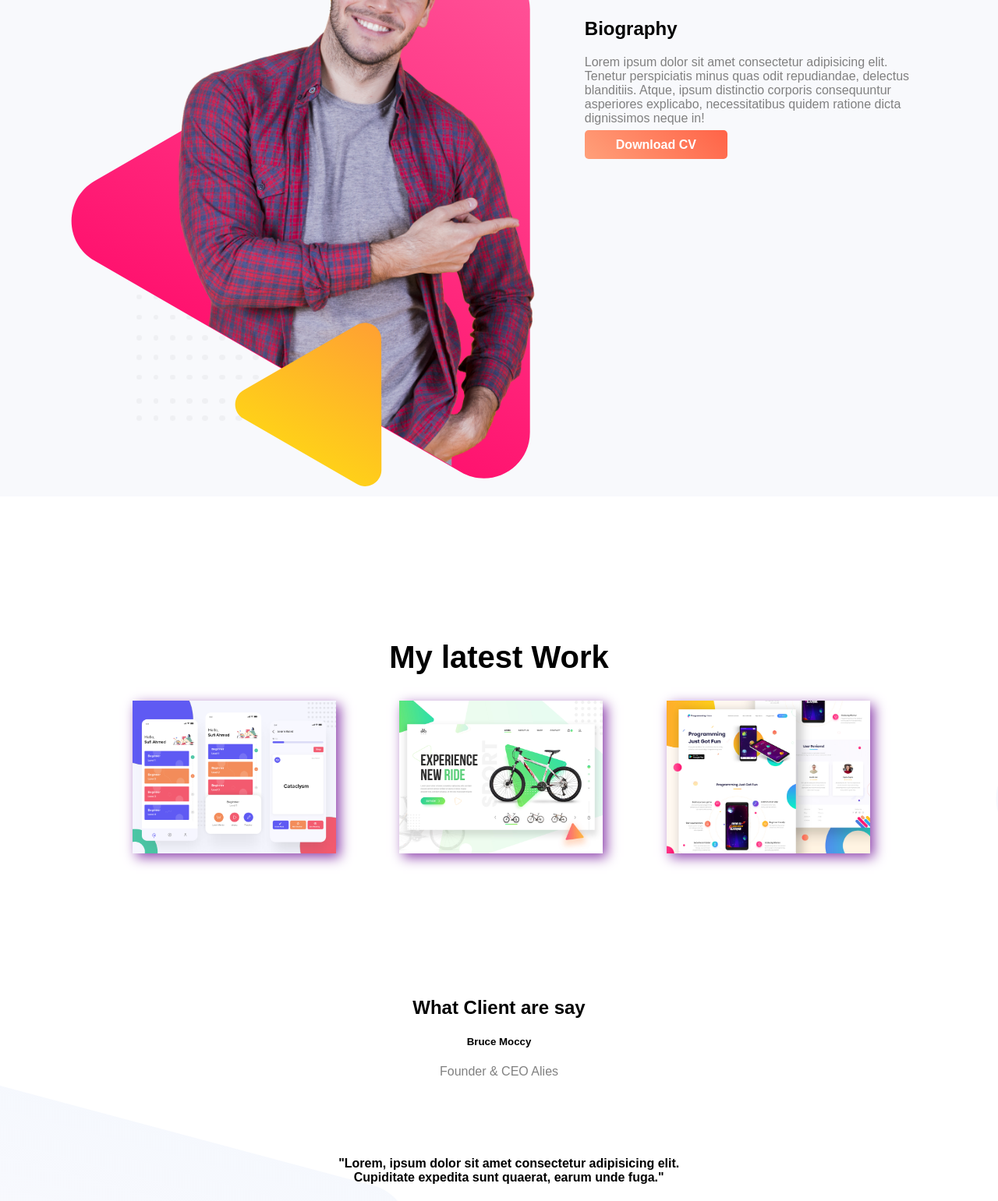
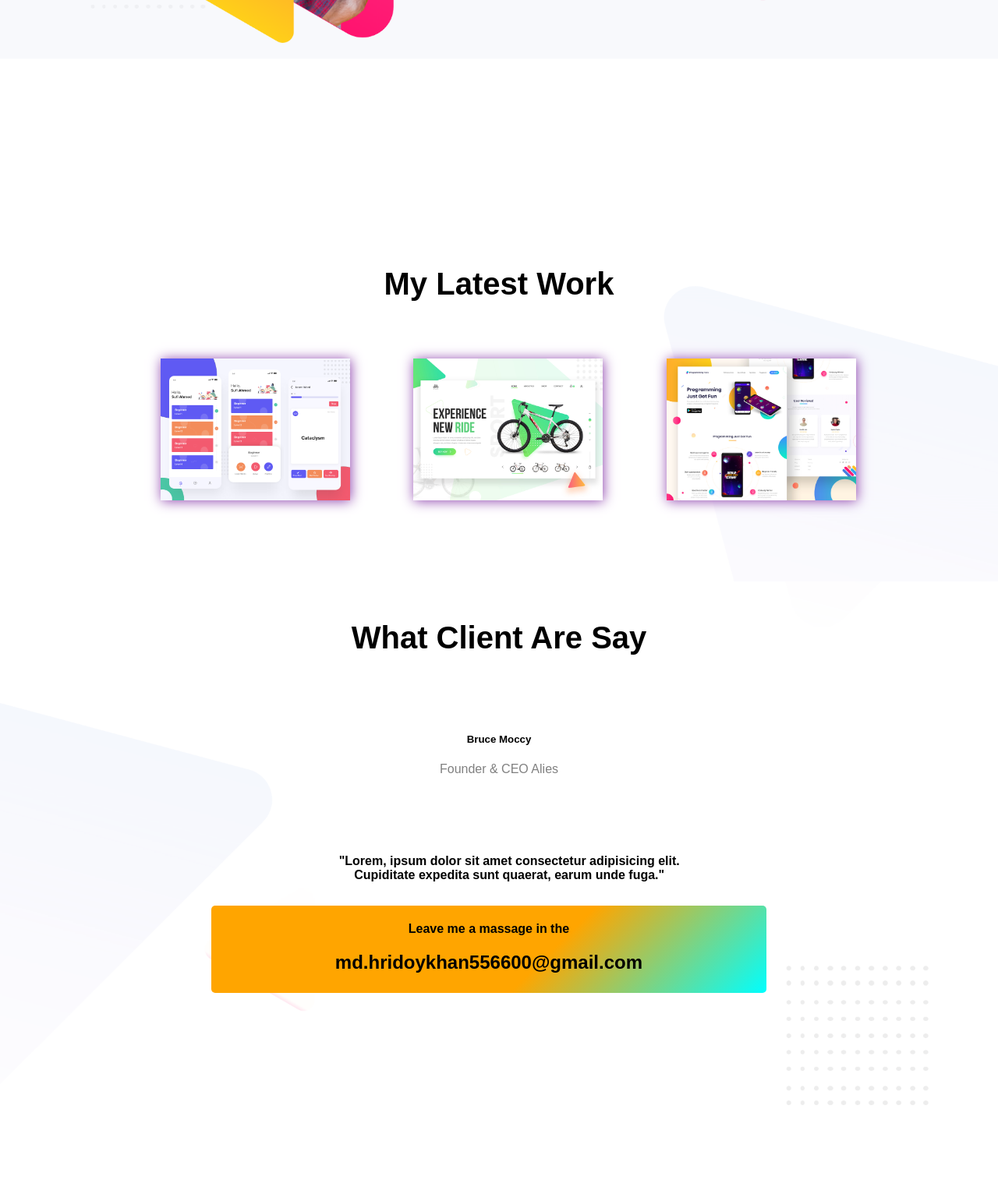
Before and after one commit to mdhridoykhan556600/web-protfolio2, a plain HTML site: page index.html in a window 1280 px wide. Shown: the part 1259-2800 px from the top of the page at 78% size. Drawn offline with Linux system fonts and the light colour scheme; a web font is replaced by a local one.

Commit message:
update my website

```diff
--- a/index.html
+++ b/index.html
@@ -41,7 +41,7 @@
 
      <!--start workfprotfolio section-->
      <div class="workshowoff">
-        <h2>My latest Work</h2>
+        <h2>My Latest Work</h2>
         <div class="container">
             <div class="img-area">
                 <img src="images2/latest-work/work-1.png" alt="img1">
@@ -55,7 +55,7 @@
       <div class="footer">
           <div class="container">
                 <div class="client-footer">
-                    <h2>What Client are say</h2>
+                    <h2>What Client Are Say</h2>
                 </div>
                 <div class="brunce-footer">
                     <h5>Bruce Moccy</h5>
--- a/style.css
+++ b/style.css
@@ -8,17 +8,17 @@ body{
     background-image: url('../images2/header-bg.png');
     background-repeat: no-repeat;
     overflow: hidden;
+    background-size: 100%;
 }
 .container{
     width: 90%;
     margin: auto;
 }
 .left-area{
-    width: 55%;
+    width: 45%;
     float: left;
-    margin-left: 10px;
+    margin-left: 70px;
     margin-top:280px;
-    margin-bottom:80px ;
 }
 .left-area h2{
     font-size: 40px;
@@ -30,10 +30,11 @@ body{
 .left-area p{
     color: grey;
     width:550px;
+    margin-bottom: 30px;
 }
 .left-area a{
     text-decoration: none;
-    background: linear-gradient(45deg, lightsalmon, tomato);
+    background: linear-gradient(45deg, red, blue);
     padding: 10px 40px;
     border-radius: 5px;
     color: white;
@@ -41,10 +42,10 @@ body{
     margin-top: 100px;
 }
 .right-area{
-    width: 35%;
+    width: 45%;
     float: left;
-    margin-top:150px;
-    margin-bottom: 340px;
+    margin-top:120px;
+    margin-bottom: 100px;
 }
 .right-area img{
     width: 500px;
@@ -54,33 +55,38 @@ body{
 body{
     margin: 0;
     padding: 0;
-
 }
 .middle{
     background-image: url('../images2/biography-bg.png');
     background-repeat: no-repeat;
-    padding: 100px 30px;
+    background-size: 100%;
     overflow: hidden;
+    padding: 50px;
 }
 .container{
     width:90%;
     margin:auto;
 }
 .left-area2{
-    width: 60%;
+    width: 50%;
     float: left;
 }
 .right-area2{
-    width: 40%;
+    width: 50%;
     float: left;
-    margin-top: 140px;
+    margin-top: 80px;
+}
+.left-area2 img{
+    width: 400px;
+   margin-bottom: 100px;
 }
 .right-area2 p{
     color: grey;
+    margin-bottom: 30px;
 }
 .right-area2 a{
     text-decoration: none;
-    background: linear-gradient(45deg, lightsalmon, tomato);
+    background: linear-gradient(45deg, red, blue);
     padding: 10px 40px;
     border-radius: 5px;
     color: white;
@@ -95,8 +101,10 @@ body{
     padding: 0;
 }
 .workshowoff{
-    padding: 60px ;
     background-image: url('../images2/latest-work-bg.png');
+    background-size: 100%;
+    padding: 100px;
+    overflow: hidden;
 }
 .container{
     width: 90%;
@@ -108,9 +116,10 @@ body{
 }
 .workshowoff img{
     width: 25%;
+    margin-top: 40px;
     margin-right: 25px;
     margin-left: 52px;
-    box-shadow: 5px 5px 15px rgba(142, 68, 173,1.0);
+    box-shadow: 1px 1px 15px rgba(142, 68, 173,1.0);
 }
 /*end workfprotfolio section*/
 
@@ -122,8 +131,8 @@ body{
 .footer{
     overflow: hidden;
     background-image: url('../images2/footer-bg.png');
-    padding: 100px;
     background-repeat: no-repeat;
+    background-size: 100%;
 }
 .container{
     width: 90%;
@@ -136,33 +145,39 @@ body{
 .gmail-footer{
     text-align: center;
 }
+.client-footer h2{
+    font-size: 40px;
+    margin-top: 50px;
+}
 .lorem-footer{
+    width: 45%;
     margin-top: 100px;
-    width: 45%;
-    margin-left: 280px;
+    margin-left: 330px;
     font-weight: bold;
+}
+.brunce-footer h5{
+    margin-top: 100px;
 }
 .founder-footer{
     color: grey;
-
 }
 .gmail-footer p{
     text-align: center;
 }
 .gmail-footer{
+    width: 60%;
     text-decoration: none;
-    background: linear-gradient(45deg, lightsalmon, tomato);
-    padding: 10px 40px;
+    background: linear-gradient(135deg, orange, orange 60%, cyan);
+    padding: 5px 10px;
     border-radius: 5px;
-    color: white;
+    color: black;
     font-weight: 700;
     margin-top: 30px;
-    width: 90%;
-    margin-bottom: 350px;
-
+    margin-left: 18%;
+    margin-bottom: 300px;
 }
 .gmail-footer a{
-    color: white;
+    color: black;
     text-decoration: none;
 }
 /*end footer section*/
@@ -170,6 +185,5 @@ body{
 .last p{
     text-align: center;
     color: grey;
-
 }
 /*end last section*/
```
